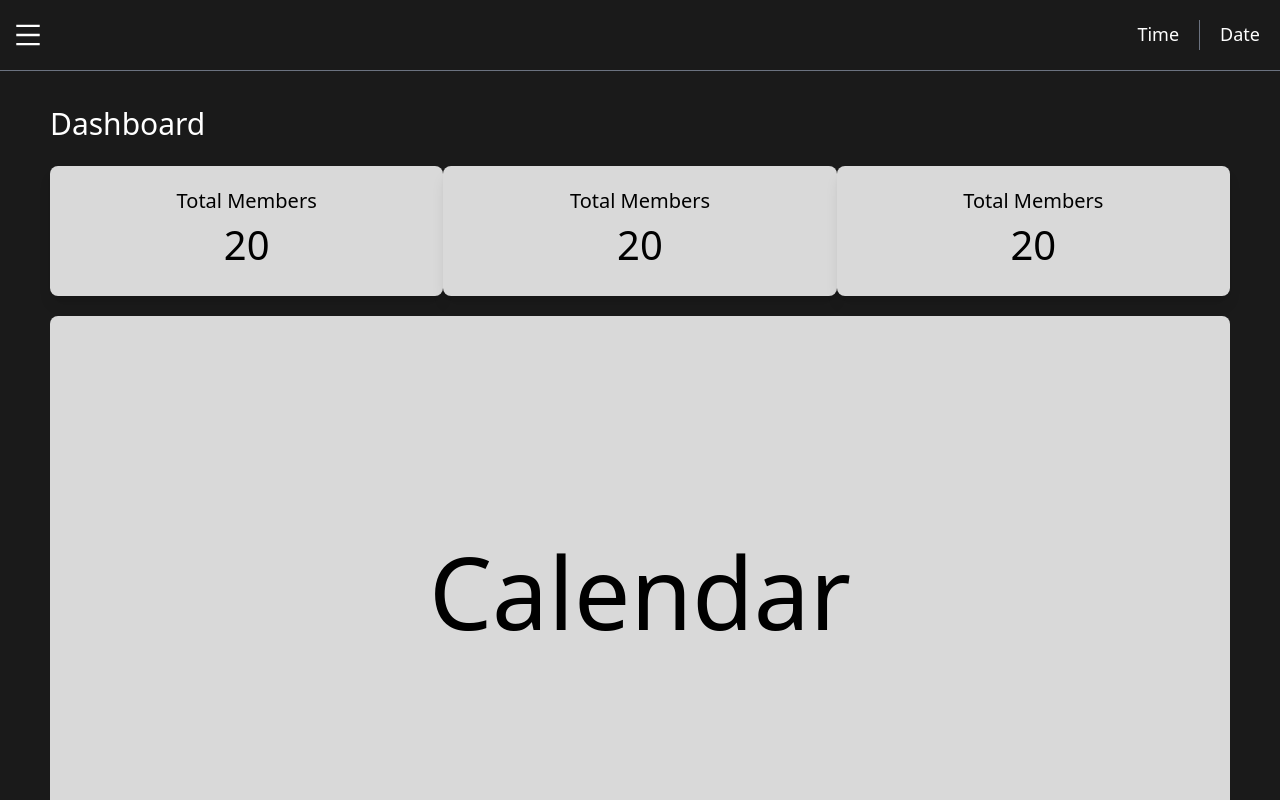
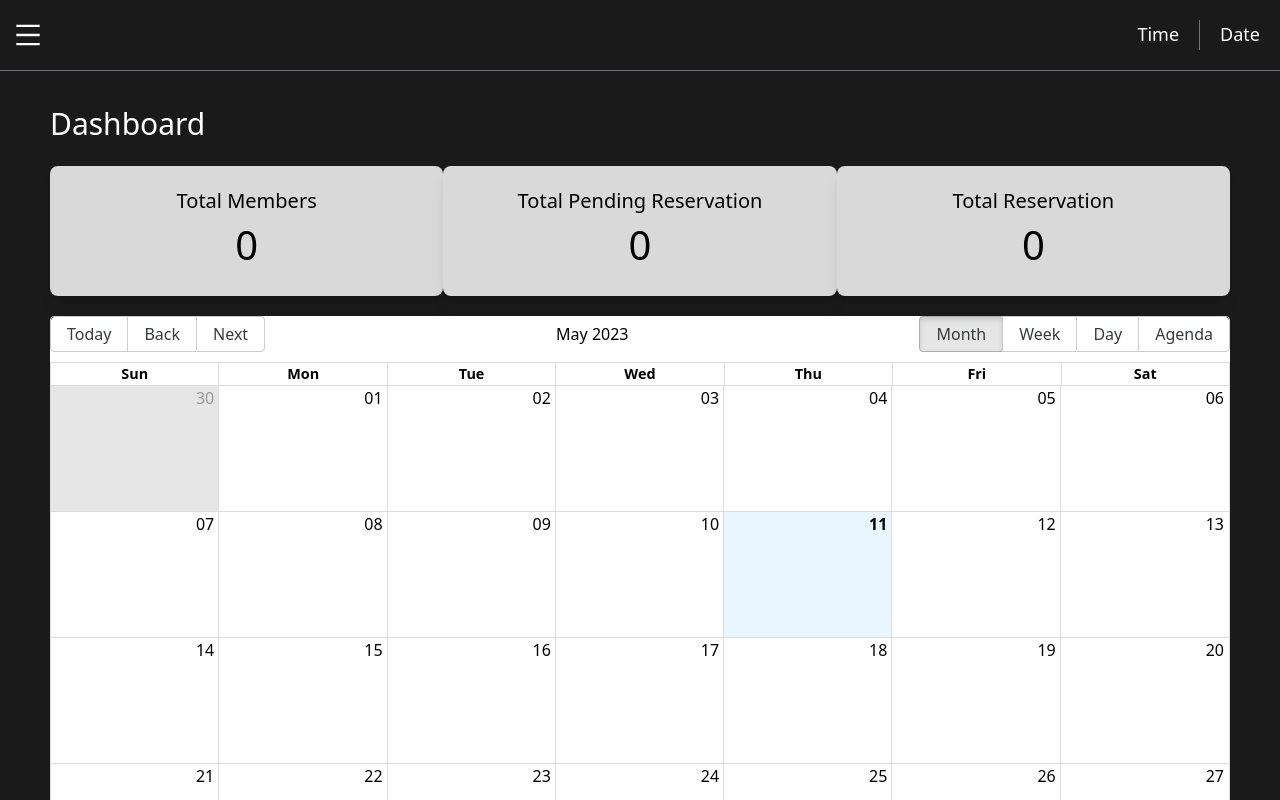
Before and after one commit to garrelgab/adam-gab, a React (Create React App) app in the folder project-adam/: page /dashboard in a window 1280 px wide. Shown: the top 800 px of the page. Built offline with nearby package versions, Linux system fonts and the light colour scheme; no server answers.

Commit message:
Dashboard Content Complete

```diff
--- a/project-adam/src/components/CustomerCalendar.jsx
+++ b/project-adam/src/components/CustomerCalendar.jsx
@@ -14,7 +14,7 @@ const CustomerCalendar = (props) => {
   const [selectedDate, setSelectedDate] = useState(null);
   const [selectedDate1, setSelectedDate1] = useState(null);
   const handleSelectSlot = (slotInfo) => {
-    setModalOpen(true);
+    // setModalOpen(true);
     if (moment(slotInfo.start).isBefore(moment(), "day")) {
       // Slot is in the past
       setSelectedDate(null);
@@ -38,14 +38,12 @@ const CustomerCalendar = (props) => {
   const [selectedEvent, setSelectedEvent] = useState(null);
   const [selectedEventStart, setSelectedEventStart] = useState(null);
   const [selectedEventEnd, setSelectedEventEnd] = useState(null);
-  // const [reservationID, setReservationID] = useState(null);
 
   const handleSelectedEvent = (events) => {
     setModalOpenDetails(true);
     setSelectedEvent(events.title);
     setSelectedEventStart(events.start);
     setSelectedEventEnd(events.end);
-    // setReservationID(events.id);
   }
 
   useEffect(() => {
@@ -73,6 +71,7 @@ const CustomerCalendar = (props) => {
           events={events}
           selected={selectedDate}
           onSelectEvent={handleSelectedEvent}
+          onSelectSlot={handleSelectSlot}
           />
         ) : (
           <Calendar
@@ -86,7 +85,7 @@ const CustomerCalendar = (props) => {
           onSelectSlot={handleSelectSlot}
           />
         )}
-        {modalOpen && <AddReservation className='z-50' date1={selectedDate} myDate={selectedDate1} onClose={handleCloseModal} />}
+        {selectedDate && <AddReservation className='z-50' date1={selectedDate} myDate={selectedDate1} onClose={handleCloseModal} />}
         {modalOpenDetails && <CustomerReservationDetails eventTitle={selectedEvent} eventStart={selectedEventStart} eventEnd={selectedEventEnd} onClose={() => setModalOpenDetails(false)}/>}
 
       </div>
--- a/project-adam/src/components/DashboardContent.jsx
+++ b/project-adam/src/components/DashboardContent.jsx
@@ -1,25 +1,116 @@
-import React from 'react'
+import React, {useEffect, useState} from 'react'
+import { Calendar, momentLocalizer } from 'react-big-calendar'
+import moment from 'moment';
+import "react-big-calendar/lib/css/react-big-calendar.css";
+import axios from 'axios';
+import CustomerReservationDetails from './CustomerReservationDetails';
 
 const DashboardContent = () => {
+
+  const localizer = momentLocalizer(moment);
+
+  const [modalOpenDetails, setModalOpenDetails] = useState(false);
+  const [events, setEvents] = useState([]);
+
+  const [selectedEvent, setSelectedEvent] = useState(null);
+  const [selectedEventStart, setSelectedEventStart] = useState(null);
+  const [selectedEventEnd, setSelectedEventEnd] = useState(null);
+
+  const handleSelectedEvent = (events) => {
+    setModalOpenDetails(true);
+    setSelectedEvent(events.title);
+    setSelectedEventStart(events.start);
+    setSelectedEventEnd(events.end);
+  }
+
+  useEffect(() => {
+    axios.get("http://localhost:3001/api/events")
+    .then((response) => {
+      setEvents(response.data);
+    })
+    .catch((err) => {
+      console.log('Error fetching events:', err);
+    });
+  }, []);
+
+  const [membersCount, setMembersCount] = useState(null);
+
+  useEffect(() => {
+    fetch('http://localhost:3001/api/members-count')
+      .then(response => response.json())
+      .then(data => setMembersCount(data.count))
+      .catch(error => console.log(error));
+  }, []);
+
+  const [pendingCount, setPendingCount] = useState(null);
+
+  useEffect(() => {
+    fetch('http://localhost:3001/api/pending-count')
+      .then(response => response.json())
+      .then(data => setPendingCount(data.count))
+      .catch(error => console.log(error));
+  }, []);
+
+  const [eventCount, setEventCount] = useState(null);
+
+  useEffect(() => {
+    fetch('http://localhost:3001/api/event-count')
+      .then(response => response.json())
+      .then(data => setEventCount(data.count))
+      .catch(error => console.log(error));
+  }, []);
+
   return (
-    <div className='mx-[50px] mt-[30px] text-black'>
+    <div className='mx-[50px] my-[30px] text-black'>
       <h1 className='text-[30px] text-white font-light'>Dashboard</h1>
       <div className='blocked flex md:justify-between  mt-[20px] mx-[0px]'>
         <div className='bg-[#D9D9D9] h-[100px] md:h-[130px] md:w-[550px] rounded-lg flex flex-col justify-center my-4 md:mx-0 md:my-0 md:shadow-lg'>
           <h1 className='p-[0px] md:text-xl text-center font-light mt-[-50px] mb-[0px]'>Total Members</h1>
-          <h1 className='p-[0px] md:text-[40px] text-center font-light mb-[-50px]'>20</h1>
+          {membersCount !== null ? (
+            <h1 className='p-[0px] md:text-[40px] text-center font-light mb-[-50px]'>{membersCount}</h1>
+          ) : (
+            <h1 className='p-[0px] md:text-[40px] text-center font-light mb-[-50px]'>0</h1>
+          )}
         </div>
         <div className='bg-[#D9D9D9] h-[100px] md:h-[130px] md:w-[550px] rounded-lg flex flex-col justify-center my-4 md:mx-0 md:my-0 md:shadow-lg'>
-          <h1 className='p-[0px] md:text-xl text-center font-light mt-[-50px] mb-[0px]'>Total Members</h1>
-          <h1 className='p-[0px] md:text-[40px] text-center font-light mb-[-50px]'>20</h1>
+          <h1 className='p-[0px] md:text-xl text-center font-light mt-[-50px] mb-[0px]'>Total Pending Reservation</h1>
+          {pendingCount !== null ? (
+            <h1 className='p-[0px] md:text-[40px] text-center font-light mb-[-50px]'>{pendingCount}</h1>
+          ) : (
+            <h1 className='p-[0px] md:text-[40px] text-center font-light mb-[-50px]'>0</h1>
+          )}
         </div>
         <div className='bg-[#D9D9D9] h-[100px] md:h-[130px] md:w-[550px] rounded-lg flex flex-col justify-center my-4 md:mx-0 md:my-0 md:shadow-lg'>
-          <h1 className='p-[0px] md:text-xl text-center font-light mt-[-50px] mb-[0px]'>Total Members</h1>
-          <h1 className='p-[0px] md:text-[40px] text-center font-light mb-[-50px]'>20</h1>
+          <h1 className='p-[0px] md:text-xl text-center font-light mt-[-50px] mb-[0px]'>Total Reservation</h1>
+          {eventCount !== null ? (
+            <h1 className='p-[0px] md:text-[40px] text-center font-light mb-[-50px]'>{eventCount}</h1>
+          ) : (
+            <h1 className='p-[0px] md:text-[40px] text-center font-light mb-[-50px]'>0</h1>
+          )}
         </div>
       </div>
       <div className='bg-[#D9D9D9] mt-[20px] rounded-lg'>
-        <h1 className='text-center text-[100px] py-[200px]'>Calendar</h1>
+        {events.length ? (
+            <Calendar
+            className='bg-white font-light rounded-lg'
+            localizer={localizer}
+            style={{ height: 700 }}
+            min={new Date()}
+            selectable
+            events={events}
+            onSelectEvent={handleSelectedEvent}
+            />
+          ) : (
+            <Calendar
+            className='bg-white font-light rounded-lg'
+            localizer={localizer}
+            style={{ height: 700 }}
+            min={new Date()}
+            selectable
+            />
+          )}
+        {modalOpenDetails && <CustomerReservationDetails eventTitle={selectedEvent} eventStart={selectedEventStart} eventEnd={selectedEventEnd} onClose={() => setModalOpenDetails(false)}/>}
+
       </div>
     </div>
   )
--- a/project-adam/src/components/DashboardNavbar.jsx
+++ b/project-adam/src/components/DashboardNavbar.jsx
@@ -29,11 +29,10 @@ const DashboardNavbar = () => {
                 <LinkRouter to="/dashboard/reservation" onClick={handleNav}>
                     <li className='p-4 md:py-6 hover:text-[#93F4D3] hover:bg-gray-500 cursor-pointer text-[15px] md:text-[20px] '>Reservation</li>
                 </LinkRouter>
-                <li className='p-4 md:py-6 hover:text-[#93F4D3] hover:bg-gray-500 cursor-pointer text-[15px] md:text-[20px] '>History</li>
                 <li className='p-4 md:py-6 hover:text-[#93F4D3] hover:bg-gray-500 cursor-pointer text-[15px] md:text-[20px] '>Announcement</li>
             </ul>
             <LinkRouter to='/'>
-                <h1 className='p-6 hover:bg-gray-500 cursor-pointer hover:text-[#93F4D3] mt-[100%] left-0'>Logout</h1>
+                <h1 className='blocked p-6 hover:bg-gray-500 cursor-pointer hover:text-[#93F4D3] mt-[100%] left-0'>Logout</h1>
             </LinkRouter>
         </div>
     </div>
--- a/project-adam/src/components/DashboardReservation.jsx
+++ b/project-adam/src/components/DashboardReservation.jsx
@@ -36,6 +36,7 @@ const DashboardReservation = () => {
     });
   }, []);
 
+
   return (
     <div className='mx-[50px] mt-[30px] text-black'>
       <h1 className='text-[30px] text-white font-light'>Reservation Management</h1>
@@ -58,8 +59,6 @@ const DashboardReservation = () => {
           style={{ height: 700 }}
           min={new Date()}
           selectable
-          // events={events}
-          // onSelectEvent={handleSelectedEvent}
           />
         )}
         {modalOpen && <UpdateReservation eventTitle={selectedEvent} reserveID={reservationID} eventStart={selectedEventStart} eventEnd={selectedEventEnd} onClose={() => setModalOpen(false)}/>}
--- a/project-adam/src/components/Login.jsx
+++ b/project-adam/src/components/Login.jsx
@@ -1,4 +1,4 @@
-import React, { useEffect, useState } from 'react'
+import React, { useState } from 'react'
 import { AiOutlineClose } from 'react-icons/ai'
 import { Link as LinkRouter } from 'react-router-dom'
 import { useNavigate } from 'react-router-dom'
```
Also changed, not shown: project-adam/adamfitness.js (+28 -0 lines).
